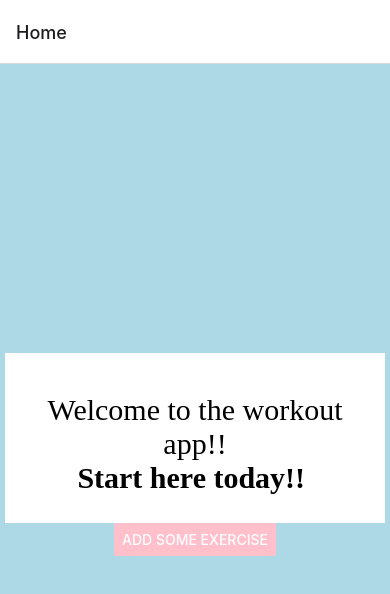
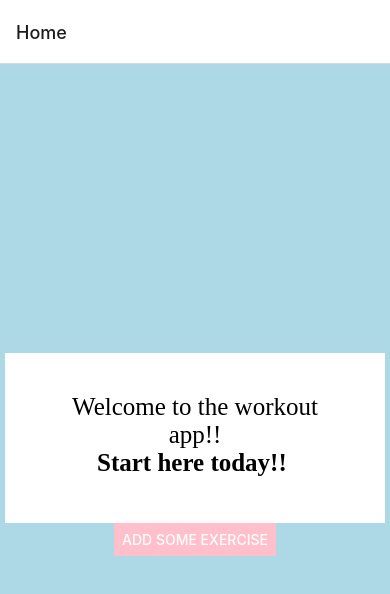
Before and after one commit to lmelo031/MobilePortfolio2, a React Native app in the folder portfolio2/: screen /Home in a window 390 px wide. Shown: the top 594 px of the page. Built offline with nearby package versions, Linux system fonts and the light colour scheme.

Commit message:
April 24, 2022 6:15 PM

```diff
--- a/portfolio2/HomeScreen.js
+++ b/portfolio2/HomeScreen.js
@@ -40,7 +40,7 @@ class HomeScreen extends React.Component {
             justifyContent: 'center',
             textAlign: 'center',
             padding: 40,
-            fontSize: 30,
+            fontSize: 25,
             fontFamily: "Times new roman",
 
           },
```
